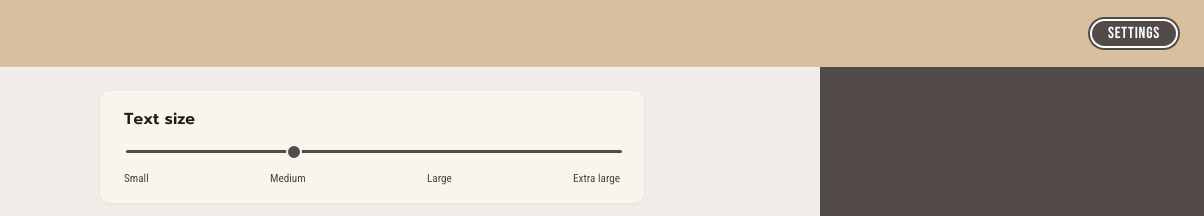
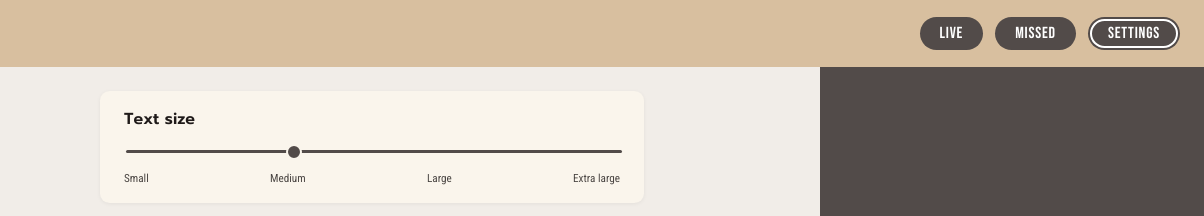
Before and after one commit to Mina-M-Minnie/UniversalTravel, a plain HTML site: page settings.html in a window 1280 px wide. Shown: the top 216 px of the page, 76-1280 px from the left. Drawn offline with Linux system fonts and the light colour scheme; a web font is replaced by a local one.

Commit message:
Update navigation links in settings.html
Added the buttons back into settings page, accidentally removed it.

```diff
--- a/settings.html
+++ b/settings.html
@@ -28,8 +28,10 @@
       <img src="images/logo-beige.png" alt="Universal Travel – home">
     </a>
     <nav aria-label="Main">
-      <ul class="nav-list">
-        <li><a href="settings.html" aria-current="page">Settings</a></li>
+     <ul class="nav-list">
+        <li><a href="index.html" data-link="live">Live</a></li>
+        <li><a href="missed.html" data-link="missed">Missed</a></li>
+        <li><a href="settings.html" data-link="settings" aria-current="page">Settings</a></li>
       </ul>
     </nav>
   </header>
@@ -167,7 +169,9 @@
             </span>
             <span class="side-label">Menu</span>
           </button>
-          <ul class="menu-panel" id="panelMenu" hidden>
+            <ul class="menu-panel" id="panelMenu" hidden>
+            <li><a href="index.html" data-link="live">Live announcements</a></li>
+            <li><a href="missed.html" data-link="missed">Missed announcements</a></li>
             <li><a href="settings.html" data-link="settings" aria-current="page">Settings</a></li>
             <li><a href="report-error.html" data-link="report">Report an error</a></li>
             <li><button type="button" class="menu-logout" id="logoutBtn">Log out</button></li>
```
